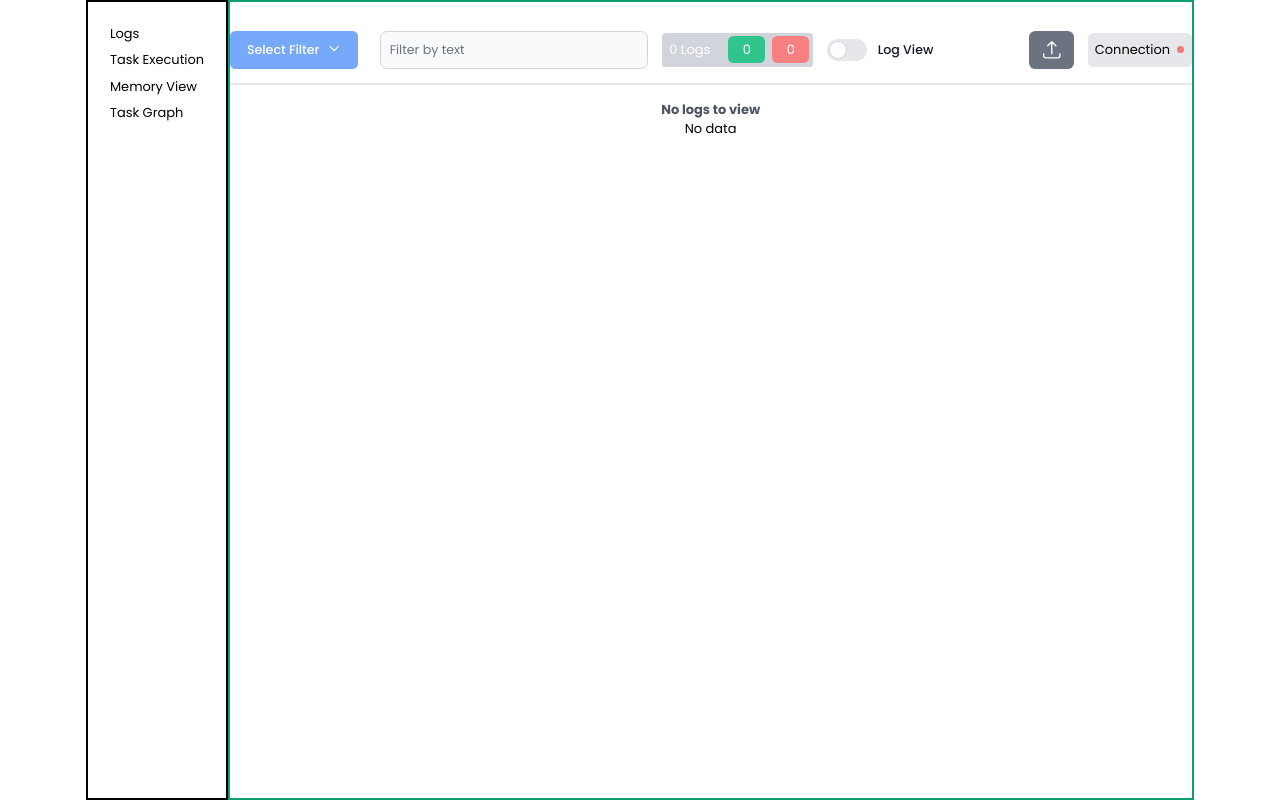
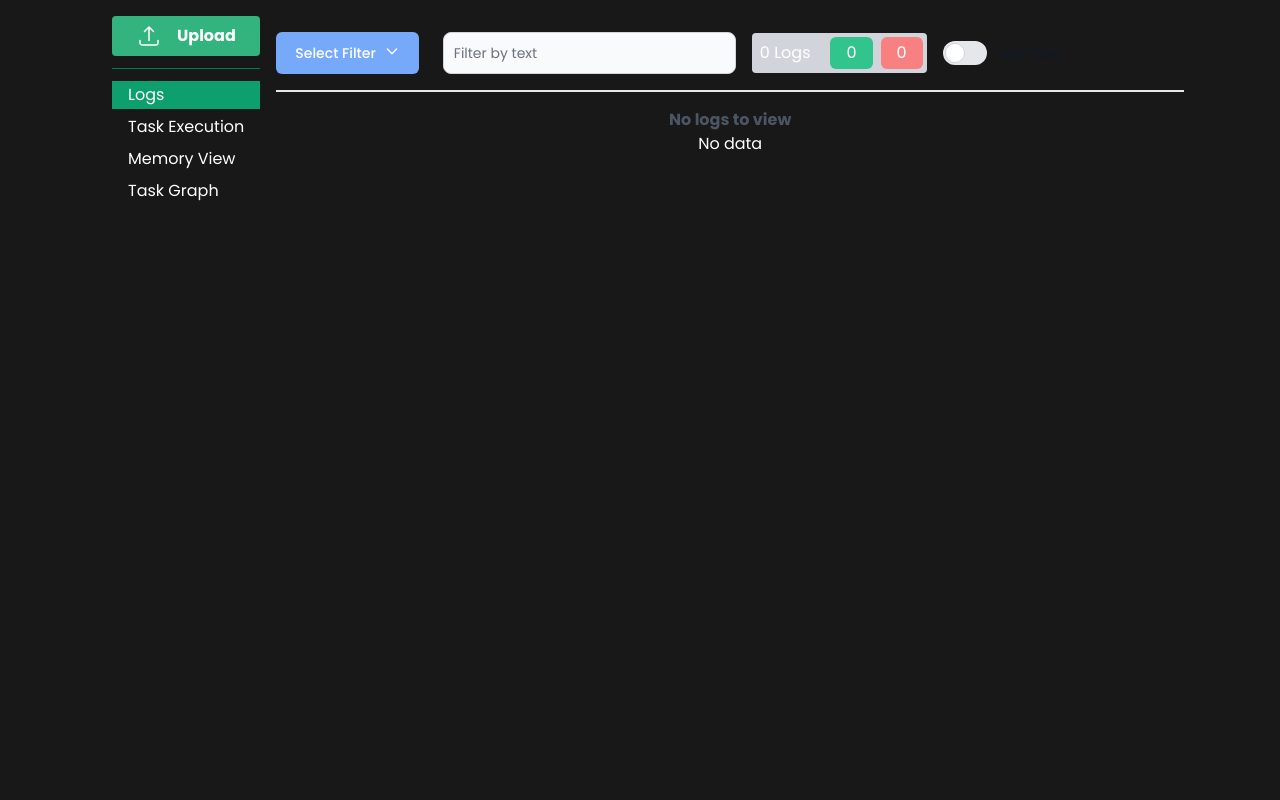
Before and after one commit to fernleafinteractive/aae-log-viewer, a React (Vite) app: page / in a window 1280 px wide. Built offline with nearby package versions, Linux system fonts and the light colour scheme; what cytoscape-dagre would draw is missing.

Commit message:
moved worker to sidebar, WIP fixing file input, WIP dark mode

```diff
--- a/src/App.tsx
+++ b/src/App.tsx
@@ -28,6 +28,7 @@ export default function App() {
 
     const [mappingWorker, setMappingWorker] = useState(null);
 
+
     useEffect(() => {
         /*const myMappingWorker = new Worker(new URL("./../workers/timings_worker.js", import.meta.url));*/
 
@@ -49,14 +50,15 @@ export default function App() {
             myMappingWorker.terminate();
         }*/
 
+
     }, []);
 
     return (
         <div className={"px-24 h-[100%]"}>
 
             <div className={"flex"}>
-                <SidebarNavigation setView={setView}/>
-                <div className={"h-screen border-2 border-green-500 grow grid grid-rows-[auto_1fr]"}>
+                <SidebarNavigation view={view} setView={setView}/>
+                <div className={"h-screen grow grid grid-rows-[auto_1fr]"}>
                     {getViewByType(view)}
                 </div>
             </div>
--- a/src/Main.jsx
+++ b/src/Main.jsx
@@ -6,16 +6,13 @@ import './styles.css'
 import {LogDataContextProvider} from "./context/LogDataContext";
 import {LogDataMappingContextProvider} from "./context/LogDataMappingContext";
 import {TaskGraphContextProvider} from "./context/TaskGraphContext";
-import {FileInputWorkerContextProvider} from "./context/FileInputWorkerContext";
 
 ReactDOM.createRoot(document.getElementById('root')).render(
   <React.StrictMode>
           <LogDataContextProvider>
               <LogDataMappingContextProvider>
                   <TaskGraphContextProvider>
-                      <FileInputWorkerContextProvider>
-                        <App />
-                      </FileInputWorkerContextProvider>
+                      <App />
                   </TaskGraphContextProvider>
               </LogDataMappingContextProvider>
           </LogDataContextProvider>
--- a/src/components/FilterBar.jsx
+++ b/src/components/FilterBar.jsx
@@ -2,7 +2,7 @@ import InputFilter from "./InputFilter.jsx";
 import DropdownFilter from "./DropdownFilter.jsx";
 import UploadIcon from "./icons/UploadIcon.jsx";
 
-export default function FilterBar({logs, statusFilter, setStatusFilter, setTaskFilter, connected, setMessageFilter, fileSelect, logView, setLogView}) {
+export default function FilterBar({logs, statusFilter, setStatusFilter, setTaskFilter, connected, setMessageFilter, logView, setLogView}) {
 
     const filterOptions = [
         {
@@ -79,14 +79,6 @@ export default function FilterBar({logs, statusFilter, setStatusFilter, setTaskF
                     <div className="relative w-11 h-6 bg-gray-200 peer-focus:outline-none peer-focus:ring-4 peer-focus:ring-blue-300 dark:peer-focus:ring-blue-800 rounded-full peer dark:bg-gray-700 peer-checked:after:translate-x-full rtl:peer-checked:after:-translate-x-full peer-checked:after:border-white after:content-[''] after:absolute after:top-[2px] after:start-[2px] after:bg-white after:border-gray-300 after:border after:rounded-full after:h-5 after:w-5 after:transition-all dark:border-gray-600 peer-checked:bg-blue-600"></div>
                     <span className="ms-3 text-sm font-medium text-gray-900 dark:text-gray-300">{logView ? 'Log View' : 'Timings View'}</span>
             </label>
-
-            <label className="ms-auto me-4 text-white font-semibold px-3 py-2 rounded-md bg-gray-500 hover:bg-gray-600 hover:cursor-pointer ring-1 ring-gray-500 focus-within:ring-2 focus-within:ring-indigo-500" aria-label={"Upload log file"}>
-                <UploadIcon />
-                <input type="file" className="focus:outline-none hidden" onChange={fileSelect} multiple={true} />
-            </label>
-            <div className={"flex items-center justify-between bg-gray-200 p-2 rounded-md"}>
-                Connection <div className={`p-1 animate-pulse rounded-[180px] ${connected ? 'bg-green-500' : 'bg-red-500'} ms-2`}></div>
-            </div>
         </div>
     )
 
--- a/src/components/SidebarNavigation.tsx
+++ b/src/components/SidebarNavigation.tsx
@@ -1,12 +1,60 @@
-export default function SidebarNavigation({setView}) {
+import {useState, useRef, useEffect, useCallback} from "react";
+
+import UploadIcon from "./icons/UploadIcon.jsx";
+import {useLogData} from "../context/LogDataContext";
+import {ViewType} from "../types/view_types";
+
+function isSelectedView(view : ViewType, currentView : ViewType) {
+    return view === currentView;
+}
+
+export default function SidebarNavigation({view, setView}) {
+
+    const {setLogs} = useLogData();
+    const inputWorkerRef = useRef<Worker>();
+
+    const fileSelect = useCallback(async (e) => {
+        if(inputWorkerRef.current === null) {
+            console.error("worker is not setup");
+            return;
+        }
+
+        e.preventDefault();
+        if(e.target.files.length === 0) return;
+
+        inputWorkerRef.current.postMessage(e.target.files);
+    }, [inputWorkerRef.current]);
+
+    useEffect(() => {
+        const worker = new Worker(new URL("../workers/input_worker.js", import.meta.url));
+
+        worker.onmessage = (event) => {
+            setLogs(event.data);
+        }
+
+        inputWorkerRef.current = worker;
+
+        return () => {
+            worker.terminate();
+            inputWorkerRef.current = null;
+        }
+
+    }, []);
+
     return (
-        <div className={"sidebar-navigation h-screen border-2 border-black p-4"}>
+        <div className={"sidebar-navigation h-screen p-4"}>
             <div>
-                <ul className={"whitespace-nowrap text-left"}>
-                    <li className={"m-2"} onClick={()=>setView("LOGS")}>Logs</li>
-                    <li className={"m-2"} onClick={()=>setView("TASK_EXECUTION")}>Task Execution</li>
-                    <li className={"m-2"} onClick={()=>setView("MEMORY_VIEW")}>Memory View</li>
-                    <li className={"m-2"} onClick={()=>setView("TASK_GRAPH")}>Task Graph</li>
+                <div className={"flex items-center justify-evenly p-2 font-bold text-white rounded-[0.25rem] bg-[#33B47E]"}>
+                    <UploadIcon className={"size-6 font-bold"} />
+                    <label htmlFor="file-input" className="cursor-pointer">Upload</label>
+                    <input type="file" className="focus:outline-none hidden" onChange={fileSelect} multiple={true} />
+                </div>
+
+                <ul className={"whitespace-nowrap text-left border-t-[1px] border-green-600 mt-3 pt-3"}>
+                    <li className={`px-4 py-0.5 mb-1 ${isSelectedView(view, "LOGS") ? 'bg-green-500' : ''}`} onClick={()=>setView("LOGS")}>Logs</li>
+                    <li className={`px-4 py-0.5 mb-1 ${isSelectedView(view, "TASK_EXECUTION") ? 'bg-green-500' : ''}`} onClick={()=>setView("TASK_EXECUTION")}>Task Execution</li>
+                    <li className={`px-4 py-0.5 mb-1 ${isSelectedView(view, "MEMORY_VIEW") ? 'bg-green-500' : ''}`} onClick={()=>setView("MEMORY_VIEW")}>Memory View</li>
+                    <li className={`px-4 py-0.5 mb-1 ${isSelectedView(view, "TASK_GRAPH") ? 'bg-green-500' : ''}`} onClick={()=>setView("TASK_GRAPH")}>Task Graph</li>
                 </ul>
             </div>
         </div>
--- a/src/components/Views.tsx
+++ b/src/components/Views.tsx
@@ -7,12 +7,11 @@ import FilterBar from "./FilterBar.jsx";
 import LogView from "./LogView.jsx";
 import TaskTimings from "./TaskTimings.jsx";
 import {socket} from "../socket.js";
-import {useFileInputWorker} from "../context/FileInputWorkerContext";
 
 export default function Views() {
 
     const {logs, setLogs} = useLogData();
-    const {worker, setWorker} = useFileInputWorker();
+    // const {worker} = useFileInputWorker();
 
     const {mapping, totalExecutionTime, setMapping} = useLogDataMapping();
 
@@ -46,31 +45,6 @@ export default function Views() {
 
         return _logs;
     }
-
-    /*const fileSelect = useCallback(async (e) => {
-        if(worker === null) {
-            console.error("worker is not setup");
-            return;
-        }
-
-        e.preventDefault();
-        if(e.target.files.length === 0) return;
-
-        worker.postMessage(e.target.files);
-
-    }, [worker]);*/
-
-    const fileSelect = async (e) => {
-        if(worker === null) {
-            console.error("worker is not setup");
-            return;
-        }
-
-        e.preventDefault();
-        if(e.target.files.length === 0) return;
-
-        worker.postMessage(e.target.files);
-    };
 
     useEffect(() => {
 
@@ -132,7 +106,7 @@ export default function Views() {
 
     return (
         <>
-            <FilterBar logs={logs} statusFilter={statusFilter} setStatusFilter={setStatusFilter} setTaskFilter={setTaskFilter} setMessageFilter={setMessageFilter} connected={connected} fileSelect={fileSelect} logView={logView} setLogView={setLogView} />
+            <FilterBar logs={logs} statusFilter={statusFilter} setStatusFilter={setStatusFilter} setTaskFilter={setTaskFilter} setMessageFilter={setMessageFilter} connected={connected} logView={logView} setLogView={setLogView} />
 
             <div className={"overflow-y-auto"}>
                 <LogView logs={filterLogs(logs, statusFilter, taskFilter, messageFilter)} />
--- a/src/components/icons/UploadIcon.jsx
+++ b/src/components/icons/UploadIcon.jsx
@@ -1,6 +1,6 @@
-export default function UploadIcon() {
+export default function UploadIcon({className}) {
     return (
-        <svg xmlns="http://www.w3.org/2000/svg" fill="none" viewBox="0 0 24 24" strokeWidth={1.5} stroke="currentColor" className="size-6">
+        <svg xmlns="http://www.w3.org/2000/svg" fill="none" viewBox="0 0 24 24" strokeWidth={1.5} stroke="currentColor" className={className}>
             <path strokeLinecap="round" strokeLinejoin="round" d="M3 16.5v2.25A2.25 2.25 0 0 0 5.25 21h13.5A2.25 2.25 0 0 0 21 18.75V16.5m-13.5-9L12 3m0 0 4.5 4.5M12 3v13.5" />
         </svg>
     )
--- a/src/context/FileInputWorkerContext.tsx
+++ /dev/null
@@ -1,50 +0,0 @@
-import {createContext, useContext, useState, ReactNode, useEffect} from "react";
-import {LogDataType, LogLevel} from "../types/log_types";
-import {useLogData} from "./LogDataContext";
-
-type FileInputWorkerContextType = {
-    worker: Worker;
-    setWorker: (worker: Worker) => void;
-}
-
-export const FileInputWorkerContext = createContext<FileInputWorkerContextType>(null);
-
-export const FileInputWorkerContextProvider = ({children}: {children : ReactNode}) => {
-
-    const [worker, setWorker] = useState<Worker>(() => new Worker(new URL("../workers/input_worker.js", import.meta.url)));
-
-    const {logs, setLogs} = useLogData();
-
-    useEffect(() => {
-
-        console.log("FileProvider");
-
-        if(worker === null) {
-            console.log("worker is null");
-        }
-
-        worker.onmessage = (event) => {
-            console.log("worker on message");
-            setLogs(event.data);
-        }
-
-        return () => {
-            console.log("worker terminate");
-            worker.terminate();
-        }
-    }, [worker]);
-
-    return (
-        <FileInputWorkerContext.Provider value={{worker: worker, setWorker: setWorker}}>
-            {children}
-        </FileInputWorkerContext.Provider>
-    )
-}
-
-export const useFileInputWorker = () => {
-    const workerContext = useContext(FileInputWorkerContext);
-    if(workerContext === null) {
-        throw Error("useFileInputWorker is not being used inside a FileInputWorkerContext Provider.");
-    }
-    return workerContext;
-}
--- a/src/styles.css
+++ b/src/styles.css
@@ -13,7 +13,9 @@ html, body, #root {
     font-family: "Poppins", sans-serif;
     font-weight: 400;
     font-style: normal;
-    font-size: 0.9rem !important;
+    font-size: 1rem !important;
+    background-color: #181818;
+    color: white;
 }
 
 .log-row {
@@ -45,3 +47,8 @@ html, body, #root {
 .text-node {
     font-size: 0.8rem !important;
 }
+
+.selected-nav {
+    /*background-color: #2bb380;
+    padding: 0.25rem 2rem;*/
+}
```
